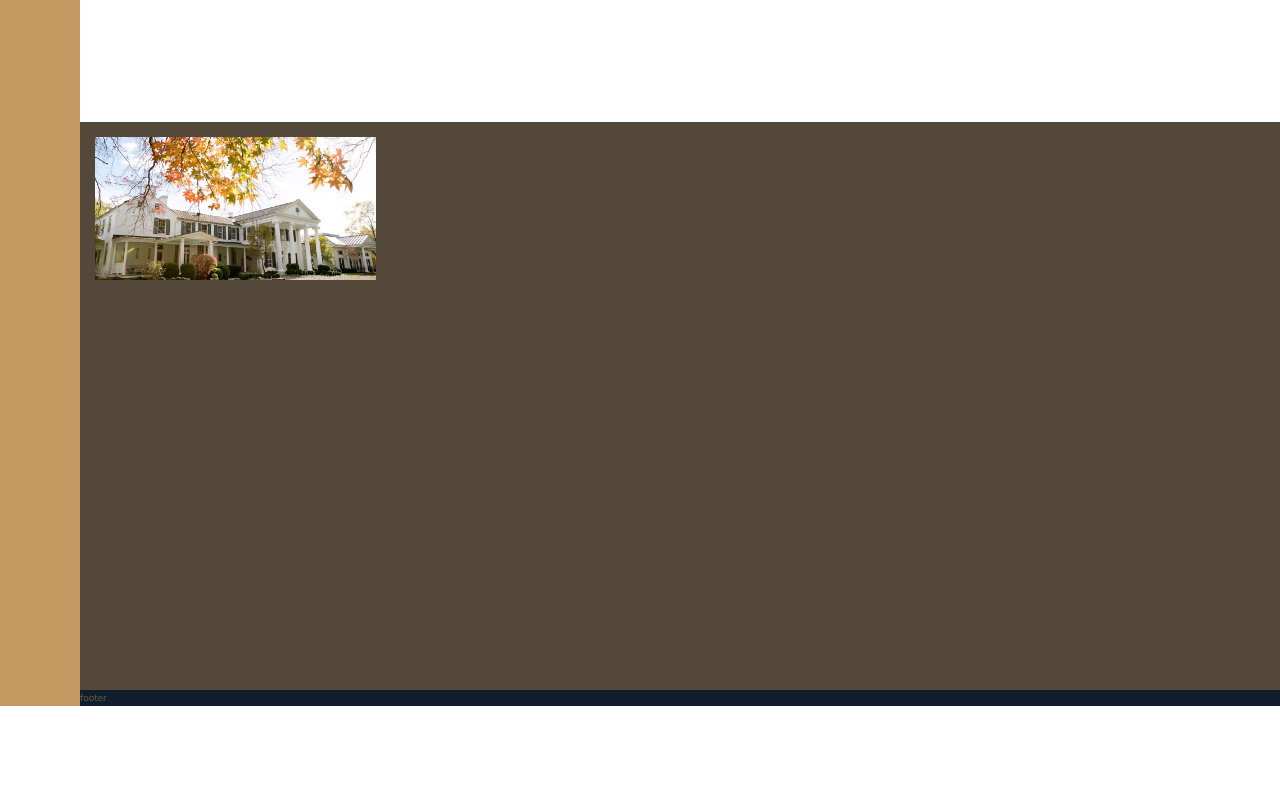
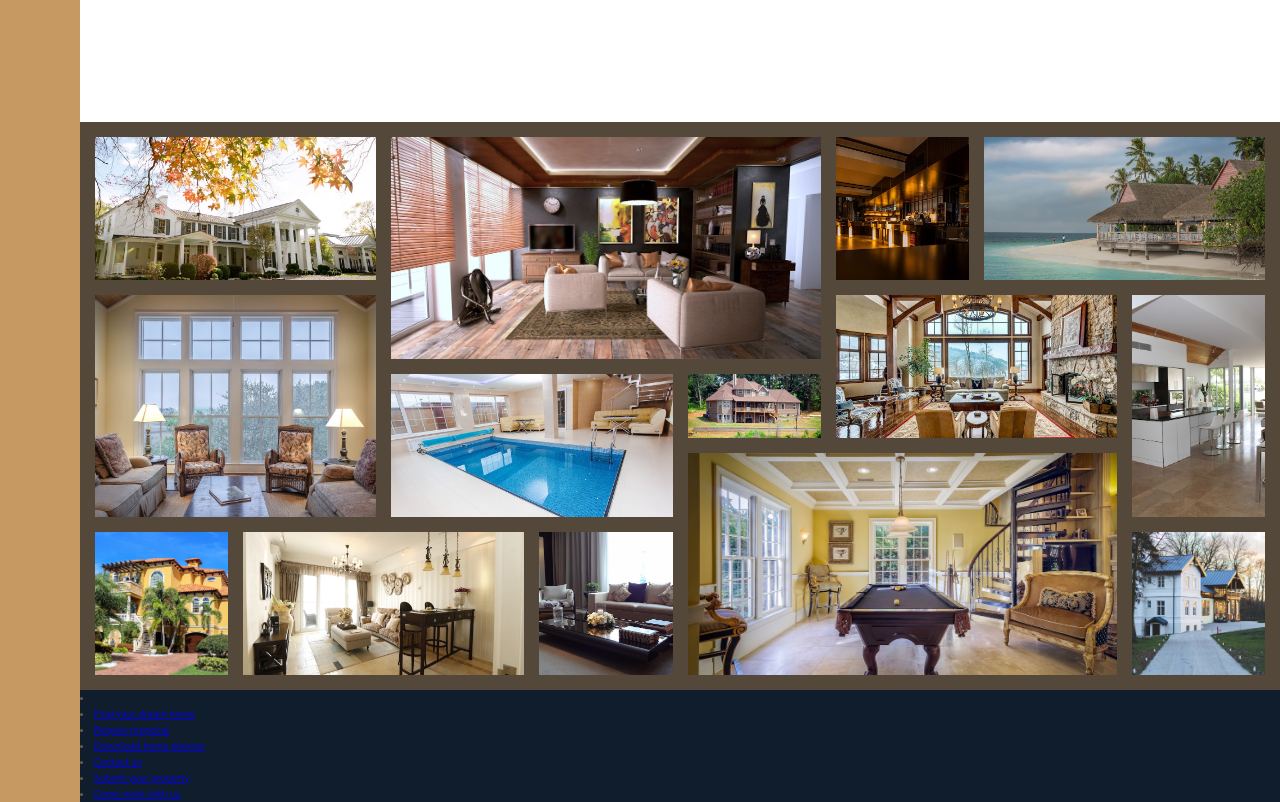
Before and after one commit to ezexedge/css-grid-responsive, a website: page index.html in a window 1280 px wide. Shown: the part 2900-3702 px from the top of the page. Before the commit the page ends 3606 px from the top, so only its background shows below. Drawn offline with nearby package versions, Linux system fonts and the light colour scheme.

Commit message:
agregando footer

```diff
--- a/index.html
+++ b/index.html
@@ -281,12 +281,35 @@
 
         <section class="gallery">
 
-            <figure class="gallery__item gallery__item--1">
-                <img src="img/gal-1.jpeg" alt="img" class="gallery__img">
+            <figure class="gallery__item gallery__item--1"><img src="img/gal-1.jpeg" alt="Gallery image 1" class="gallery__img"></figure>
+            <figure class="gallery__item gallery__item--2"><img src="img/gal-2.jpeg" alt="Gallery image 2" class="gallery__img"></figure>
+            <figure class="gallery__item gallery__item--3"><img src="img/gal-3.jpeg" alt="Gallery image 3" class="gallery__img"></figure>
+            <figure class="gallery__item gallery__item--4"><img src="img/gal-4.jpeg" alt="Gallery image 4" class="gallery__img"></figure>
+            <figure class="gallery__item gallery__item--5"><img src="img/gal-5.jpeg" alt="Gallery image 5" class="gallery__img"></figure>
+            <figure class="gallery__item gallery__item--6"><img src="img/gal-6.jpeg" alt="Gallery image 6" class="gallery__img"></figure>
+            <figure class="gallery__item gallery__item--7"><img src="img/gal-7.jpeg" alt="Gallery image 7" class="gallery__img"></figure>
+            <figure class="gallery__item gallery__item--8"><img src="img/gal-8.jpeg" alt="Gallery image 8" class="gallery__img"></figure>
+            <figure class="gallery__item gallery__item--9"><img src="img/gal-9.jpeg" alt="Gallery image 9" class="gallery__img"></figure>
+            <figure class="gallery__item gallery__item--10"><img src="img/gal-10.jpeg" alt="Gallery image 10" class="gallery__img"></figure>
+            <figure class="gallery__item gallery__item--11"><img src="img/gal-11.jpeg" alt="Gallery image 11" class="gallery__img"></figure>
+            <figure class="gallery__item gallery__item--12"><img src="img/gal-12.jpeg" alt="Gallery image 12" class="gallery__img"></figure>
+            <figure class="gallery__item gallery__item--13"><img src="img/gal-13.jpeg" alt="Gallery image 13" class="gallery__img"></figure>
+            <figure class="gallery__item gallery__item--14"><img src="img/gal-14.jpeg" alt="Gallery image 14" class="gallery__img"></figure>
 
-            </figure>
+
+
         </section>
-        <footer class="footer">footer</footer>
+        <footer class="footer">
+            <li class="nav">
+                <li class="nav__item"><a href="#" class="nav__link">Find your dream home</a></li>
+                <li class="nav__item"><a href="#" class="nav__link">Reques proposal</a></li>
+                <li class="nav__item"><a href="#" class="nav__link">Download home planner</a></li>
+                <li class="nav__item"><a href="#" class="nav__link">Contact us</a></li>
+                <li class="nav__item"><a href="#" class="nav__link">Submit your property</a></li>
+                <li class="nav__item"><a href="#" class="nav__link">Come work with us</a></li>
+
+            </li>
+        </footer>
 
     </body>
 </html>
--- a/sass/_footer.scss
+++ b/sass/_footer.scss
@@ -1,4 +1,11 @@
 .footer{
     background-color: $color-secondary;
     grid-column: full-start / full-end;
+    padding:8rem;
+
 }
+
+.nav{
+    list-style: none;
+
+}
--- a/sass/_gallery.scss
+++ b/sass/_gallery.scss
@@ -15,10 +15,76 @@
       //de lo contrario me podrian quedar algunos espacios en blanco
     }
     &__item{
-        &--1{
-            grid-row: 1/span 2;
-            grid-column: 1/span 2;
+        &--1 {
+            grid-row: 1 / span 2;
+            grid-column: 1 / span 2;
         }
+
+        &--2 {
+            grid-row: 1 / span 3;
+            grid-column: 3 / span 3;
+        }
+
+        &--3 {
+            grid-row: 1 / span 2;
+            grid-column: 6 / 7;
+        }
+
+        &--4 {
+            grid-row: 1 / span 2;
+            grid-column: 7 / -1;
+        }
+
+        &--5 {
+            grid-row: 3 / span 3;
+            grid-column: 1 / span 2;
+        }
+
+        &--6 {
+            grid-row: 4 / span 2;
+            grid-column: 3 / span 2;
+        }
+
+        &--7 {
+            grid-row: 4 / 5;
+            grid-column: 5 / 6;
+        }
+
+        &--8 {
+            grid-row: 3 / span 2;
+            grid-column: 6 / span 2;
+        }
+
+        &--9 {
+            grid-row: 3 / span 3;
+            grid-column: 8 / -1;
+        }
+
+        &--10 {
+            grid-row: 6 / span 2;
+            grid-column: 1 / 2;
+        }
+
+        &--11 {
+            grid-row: 6 / span 2;
+            grid-column: 2 / span 2;
+        }
+
+        &--12 {
+            grid-row: 6 / span 2;
+            grid-column: 4 / 5;
+        }
+
+        &--13 {
+            grid-row: 5 / span 3;
+            grid-column: 5 / span 3;
+        }
+
+        &--14 {
+            grid-row: 6 / span 2;
+            grid-column: 8 / -1;
+        }
+
     }
     & > *{
     }
```
Also changed, not shown: css/style.css, sass/main.css (added), 1 other file.
